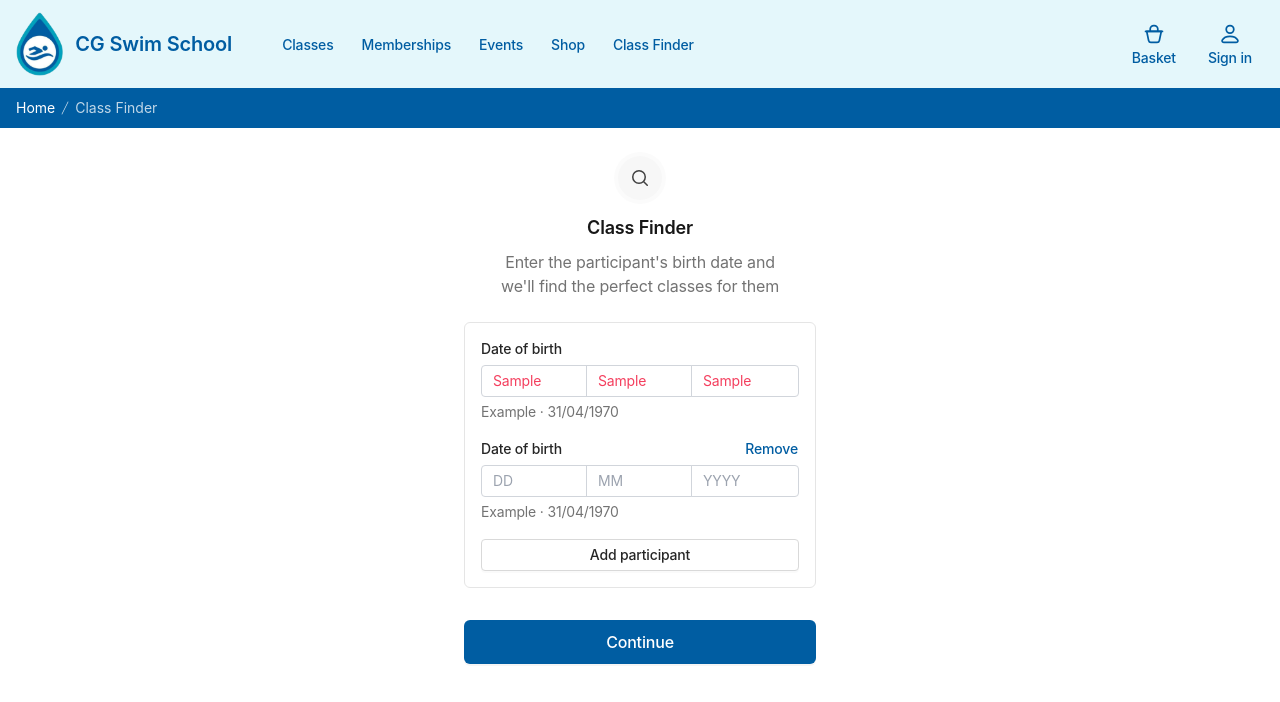
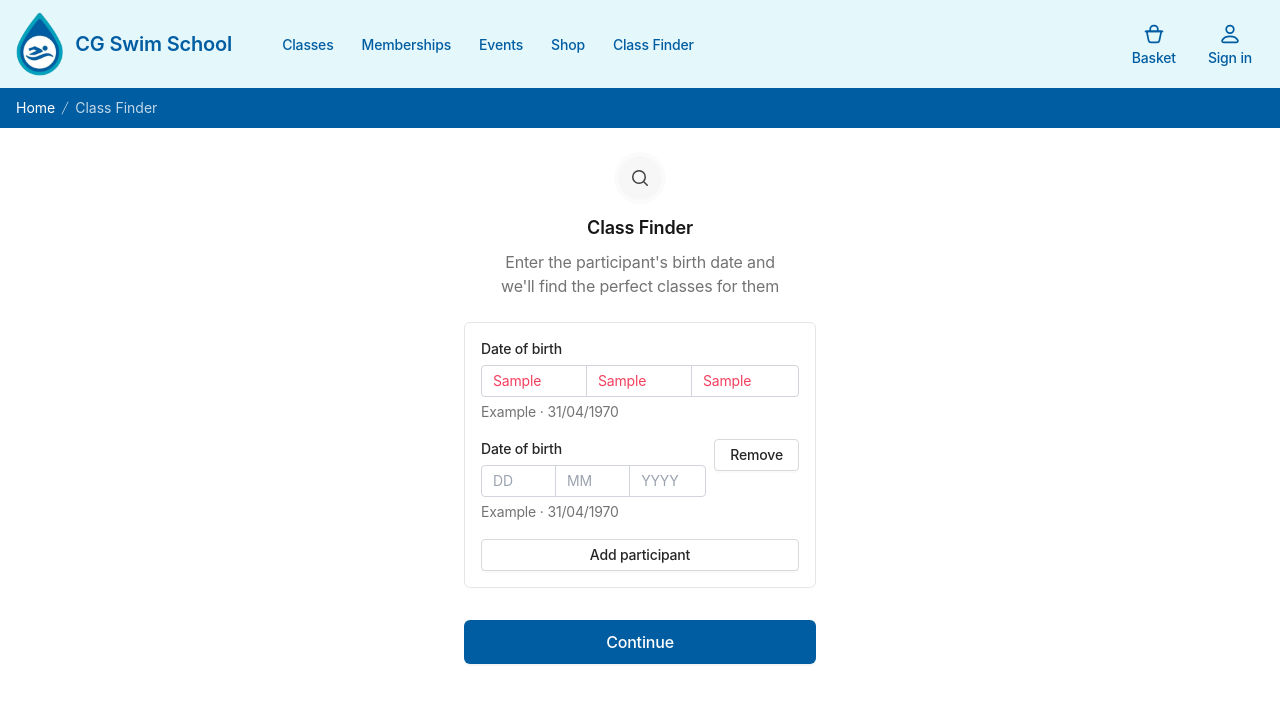
Before and after one commit to 2ne/shop, a React (Vite) app: page /Finder in a window 1280 px wide. Both pictures are taken after typing "Sample", "Sample", "Sample" into the empty fields and a click on the button "Add participant". Shown: the top 702 px of the page. Built offline with nearby package versions, Linux system fonts and the light colour scheme.

Commit message:
Update finder.tsx

```diff
--- a/src/components/finder/finder.tsx
+++ b/src/components/finder/finder.tsx
@@ -3,8 +3,15 @@ import DateOfBirthInput from "../dob-input";
 import { Button, Form } from "antd";
 import FormHeader from "../checkout/checkout-header";
 
+interface Participant {
+  day: string;
+  month: string;
+  year: string;
+  age: number | null;
+}
+
 const Finder: React.FC = () => {
-  const [participants, setParticipants] = useState([
+  const [participants, setParticipants] = useState<Participant[]>([
     { day: "", month: "", year: "", age: null },
   ]);
 
@@ -51,9 +58,9 @@ const Finder: React.FC = () => {
         />
       </div>
       <Form layout="vertical">
-        <div className="p-4 mb-8 border rounded-md border-neutral-200 [&:has(.ant-form-item-has-error)]:border-error">
+        <div className="p-4 mb-8 border space-y-4 rounded-md border-neutral-200 [&:has(.ant-form-item-has-error)]:border-error">
           {participants.map((participant, index) => (
-            <div key={index} className="relative !mb-10">
+            <div key={index} className="flex">
               <DateOfBirthInput
                 onDateChange={(day, month, year, age) =>
                   handleDateChange(index, day, month, year, age)
@@ -61,8 +68,7 @@ const Finder: React.FC = () => {
               />
               {index !== 0 && (
                 <Button
-                  className="absolute -top-1.5 right-0 !px-0"
-                  type="link"
+                  className="ml-2"
                   onClick={() => removeParticipant(index)}
                 >
                   Remove
```
